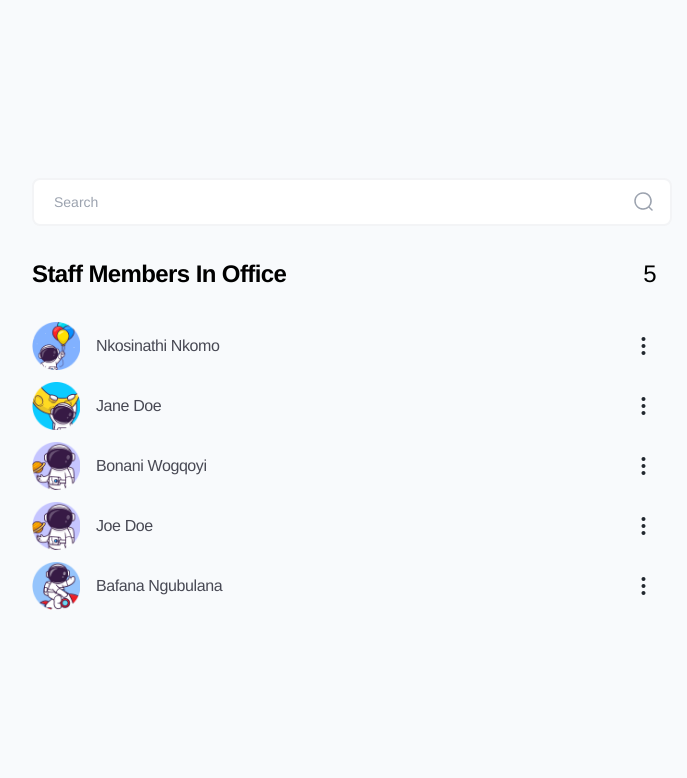
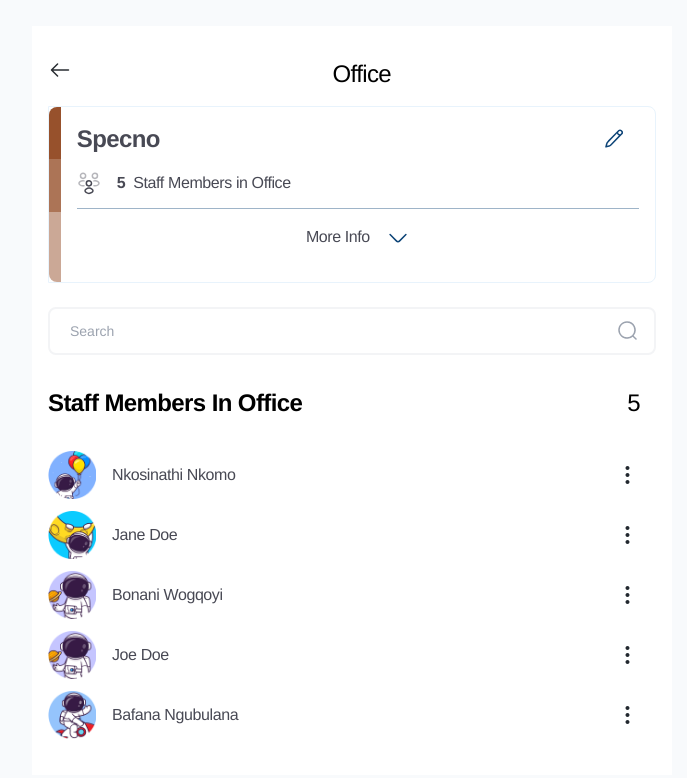
Before and after one commit to bbwogqoyi/specno-office-app, a Vue app in the folder packages/web/: page / in a window 1280 px wide. Shown: the top 778 px of the page, without its empty margins (288-975 px from the left). Built offline with nearby package versions, Linux system fonts and the light colour scheme.

Commit message:
feature: design of the office component

```diff
--- a/packages/web/src/App.vue
+++ b/packages/web/src/App.vue
@@ -6,6 +6,7 @@
 import OfficeOccupants from './components/OfficeOccupants.vue';
 
 import { ref } from 'vue'
+import Office from './components/Office.vue'
 let members = ref([
   {
     id: 1,
@@ -44,21 +45,10 @@
 
   <div class="h-screen flex items-center bg-[#F8FAFC] ">
     <div class="w-1/2 mx-auto ">
-      <!-- <OfficeOverview
-        name="Specno"
-        capacity=25
-        noOfOccupants=5
-        mobile="082&nbsp;364&nbsp;9864"
-        email="info@specno.com"
-        location="10 Willie Van Schoor Dr, Bo Oakdale, Cape Town, 7530"
-        ribbonColour="#97512C"
-      /> -->
-
-      <OfficeOccupants
-        :occupants=members
-      />
+      <Office />
     </div>
   </div>
+
 </template>
 
 <style>
--- /dev/null
+++ b/packages/web/src/components/Office.vue
@@ -0,0 +1,58 @@
+<script setup>
+import OfficeOverview from './OfficeOverview.vue'
+import OfficeOccupants from './OfficeOccupants.vue';
+
+import { ref } from 'vue'
+let members = ref([
+  {
+    id: 1,
+    image: "/src/assets/01.png",
+    name: "Nkosinathi Nkomo"
+  },
+  {
+    id: 2,
+    image: "/src/assets/02.png",
+    name: "Jane Doe"
+  },
+  {
+    id: 3,
+    image: "/src/assets/03.png",
+    name: "Bonani Wogqoyi"
+  },
+  {
+    id: 4,
+    image: "/src/assets/03.png",
+    name: "Joe Doe"
+  },
+  {
+    id: 5,
+    image: "/src/assets/05.png",
+    name: "Bafana Ngubulana"
+  },
+
+])
+</script>
+
+<template>
+  <div class="bg-white p-4">
+    <div class="flex justify-between my-4">
+      <svg class=" cursor-pointer" width="24" height="24" fill="none" xmlns="http://www.w3.org/2000/svg"><path d="M9.57 5.93 3.5 12l6.07 6.07M20.5 12H3.67" stroke="#292D32" stroke-width="1.5" stroke-miterlimit="10" stroke-linecap="round" stroke-linejoin="round"/></svg>
+
+      <p class="text-2xl tracking-tight">Office</p>
+
+      <div>&nbsp;</div>
+    </div>
+
+    <OfficeOverview
+      name="Specno"
+      capacity=25
+      noOfOccupants=5
+      mobile="082&nbsp;364&nbsp;9864"
+      email="info@specno.com"
+      location="10 Willie Van Schoor Dr, Bo Oakdale, Cape Town, 7530"
+      ribbonColour="#97512C"
+    />
+
+    <OfficeOccupants :occupants='members' />
+  </div>
+</template>
--- a/packages/web/src/components/OfficeOccupants.vue
+++ b/packages/web/src/components/OfficeOccupants.vue
@@ -11,8 +11,8 @@
   <template>
     <div class="flex flex-col">
       <!-- Searchbar -->
-      <div class="pt-2 mb-8 relative text-gray-700">
-        <input class="border-2 border-gray-100 bg-white w-full h-12 px-5 pr-16 rounded-lg text-sm focus:outline-none"
+      <div class="pt-2 mt-4 mb-8 relative text-gray-700">
+        <input v-model="searchText" class="border-2 border-gray-100 bg-white w-full h-12 px-5 pr-16 rounded-lg text-sm focus:outline-none"
           type="search" name="search" placeholder="Search">
         <button type="button" class="absolute right-0 top-0 mt-5 mr-4">
           <svg class="text-gray-400 h-6 w-6 fill-current" fill="none" xmlns="http://www.w3.org/2000/svg"><path fill-rule="evenodd" clip-rule="evenodd" d="M3.75 11a7.25 7.25 0 1 1 14.5 0 7.25 7.25 0 0 1-14.5 0ZM11 2.25a8.75 8.75 0 1 0 5.634 15.445l2.836 2.835a.75.75 0 1 0 1.06-1.06l-2.835-2.836A8.75 8.75 0 0 0 11 2.25Z"/>
--- a/packages/web/src/components/OfficeOverview.vue
+++ b/packages/web/src/components/OfficeOverview.vue
@@ -11,7 +11,7 @@
   ribbonColour: String
 })
 
-const showMoreInfo = ref(false);
+const showMoreInfo = ref(true);
 </script>
 
 <template>
```
